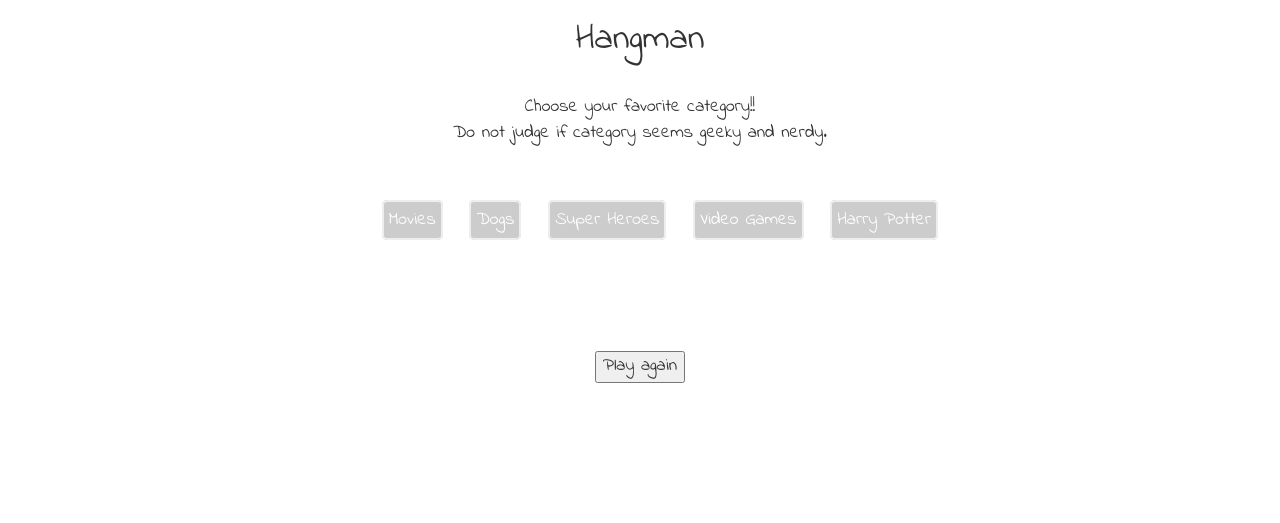
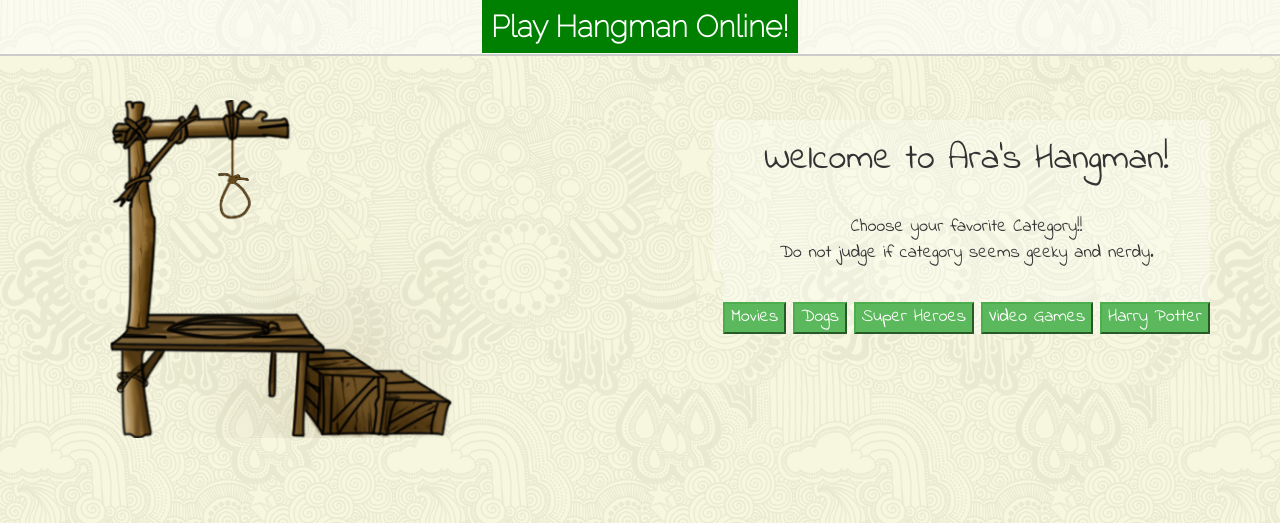
Before and after one commit to Arakim44/Week-3-Game, a PHP site: page / in a window 1280 px wide. Shown: the top 523 px of the page. Run offline with PHP 8.4, Linux system fonts and the light colour scheme; some libraries are stand-ins or nearby versions.

Commit message:
some css and images. not complete

```diff
--- a/assets/css/style.css
+++ b/assets/css/style.css
@@ -1,3 +1,8 @@
+* {
+  box-sizing: border-box;
+  /*text-align: center;*/
+  margin: 0;
+}
 body {
   /*background: #c1d72e;*/
   /*font-family: "HelveticaNeue-Light", "Helvetica Neue Light", "Helvetica Neue", Helvetica, Arial, "Lucida Grande", sans-serif;*/
@@ -6,11 +11,70 @@ body {
   height: 100%;
   text-align: center;
   font-size: 18px;
+  background-image: url("../images/skulls.png");
 }
 li{
   list-style: none;
 
 }
+
+#introPage{
+  /*border: solid 1px;*/
+  /*clear: both;*/
+  display: inline-block;
+  float: right;
+  max-width: 60%;
+  background:rgba(255,255,255, 0.3)
+
+  /*background-color: #fff;*/
+}
+#gamePage{
+  max-width:60%;
+  float: right;
+  background:rgba(255,255,255, 0.3)
+  /*background-color: #fff;*/
+}
+#img{
+  width: 30%;
+  float:left;
+  display: inline-block;
+  margin: 40px
+  /*clear: both;*/
+}
+
+.contain{
+  margin-top: 60px;
+}
+#masthead {
+  background:rgba(255,255,255, 0.5);
+  margin: 0 0 0px;
+  /*z index specifies the stack order of an element. only works on positioned element*/
+  z-index: 99;
+  position: fixed;
+  color: #fff;
+  overflow: auto;
+  border-bottom: 2px solid #ccc;
+  width: 100%;
+
+}
+
+#logo {
+  width: 250px;
+  height:56px;
+  background:	green;
+  float: center;
+  padding: 9px;
+  font-family: 'Raleway', sans-serif;
+  text-align: center;
+  line-height: 54px;
+  color: #fff;
+  font-weight: 700;
+  font-size:30px;
+  text-decoration: none;
+
+}
+
+
 
 #categoryNames{
   padding: 5px;
--- a/index.html
+++ b/index.html
@@ -8,43 +8,60 @@
     <script src="http://code.jquery.com/jquery-3.1.1.min.js" integrity="sha256-hVVnYaiADRTO2PzUGmuLJr8BLUSjGIZsDYGmIJLv2b8=" crossorigin="anonymous"></script>
     <title>Hangman Game</title>
   </head>
+
+
   <body>
-    <div class="container wrapper col-md-12">
-          <div class="">
-            <h1>Hangman</h1><br>
-            <div id="win">
-            <p id="cat">Choose your favorite category!!<br> Do not judge if category seems geeky and nerdy.<br><br>
-            <p id="use"></p><br>
-           </div>
-            <ul class="category" id="category">
-              <li id="m" onclick="movies()">Movies</li>
-              <li id="d" onclick="dogs()">Dogs</li>
-              <li id="s" onclick="superHeros()">Super Heroes</li>
-              <li id="v" onclick="videoGames()">Video Games</li>
-              <li id="h" onclick="harryPotters()">Harry Potter</li>
-              <!-- <li conclick=""></li> -->
-            </ul>
-            <br><br>
-            <p id="categoryNames"></p>
-          </div>
-            <br>
-          <div class="wrapper">
-            <div id="hold"></div>
-            <div id="buttons">
+    <header id="masthead" >
+      <div class="container col-m-9 col-s-11">
+        <a href="index.html" id="logo">Play Hangman Online!</a>
+        </div>
+      </div>
+    </header>
+
+<!-- First page before choosing the categories. -->
+<div class="container col-m-8">
+      <section class="col-m-5 contain">
+        <img  id='img' src="assets/images/hangman0.png" alt="" />
+      </section>
+      <section class="contain col-m-5" id="introPage">
+          <h1>Welcome to Ara's Hangman!</h1><br>
+          <p>Choose your favorite Category!!<br> Do not judge if category seems geeky and nerdy.</p><br>
+            <div class="category" id="category">
+                <button class="btn-success" id="m" onclick="movies()">Movies</button>
+                <button class="btn-success" id="d" onclick="dogs()">Dogs</button>
+                <button class="btn-success" id="s" onclick="superHeros()">Super Heroes</button>
+                <button class="btn-success" id="v" onclick="videoGames()">Video Games</button>
+                <button class="btn-success" id="h" onclick="harryPotters()">Harry Potter</button>
             </div>
-            <p id="mylives"></p>
-            <!-- <p id="clue">Clue -</p> -->
-            <!-- img or canvase for drawing -->
-          <div class="container">
-            <!-- <button id="hint" type="button" name="button">Hint</button> -->
-            <button id ="reset" type="button" name="button">Play again</button>
-            <p>
+       </section>
 
-            </p>
-          </div>
+<!-- Game Page -->
 
-          </div>
-    </div>
+     <div class="contain" id="gamePage">
+       <div class="" id="hangImg">
+       <img src="" alt="" />
+       </div>
+       <div class="" id="guessButton"></div>
+        <h1 id="categoryNames"></h1>
+        <p id="use"></p><br>
+        <div id="hold"></div>
+        <div id="buttons"></div>
+        <p id="mylives"></p>
+
+            <div class="contain" id="endPage">
+            <h1 id="win"></h1>
+            <h1 id="die"></h1>
+            <p id ="reset" type="button" name="button"></p>
+            </div>
+
+
+     </div>
+
+<!-- end Page -->
+
+
+
+</div>
     <script type="text/javascript" src ="assets/javascript/game.js"></script>
   </body>
 </html>
```
Also changed, not shown: assets/javascript/game.js (+30 -19 lines), assets/images/hangman0.png (added), assets/images/skulls.png (added).
